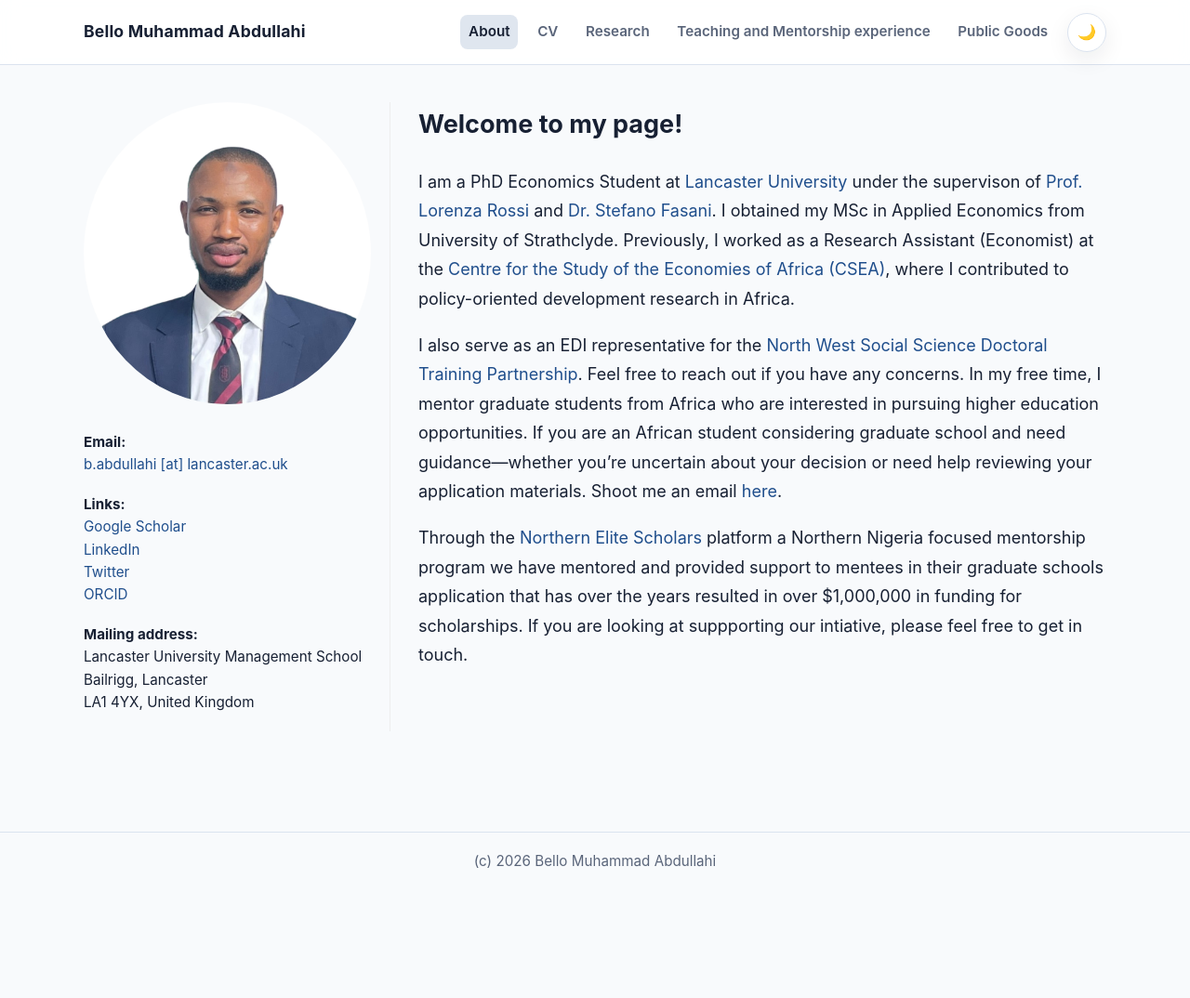
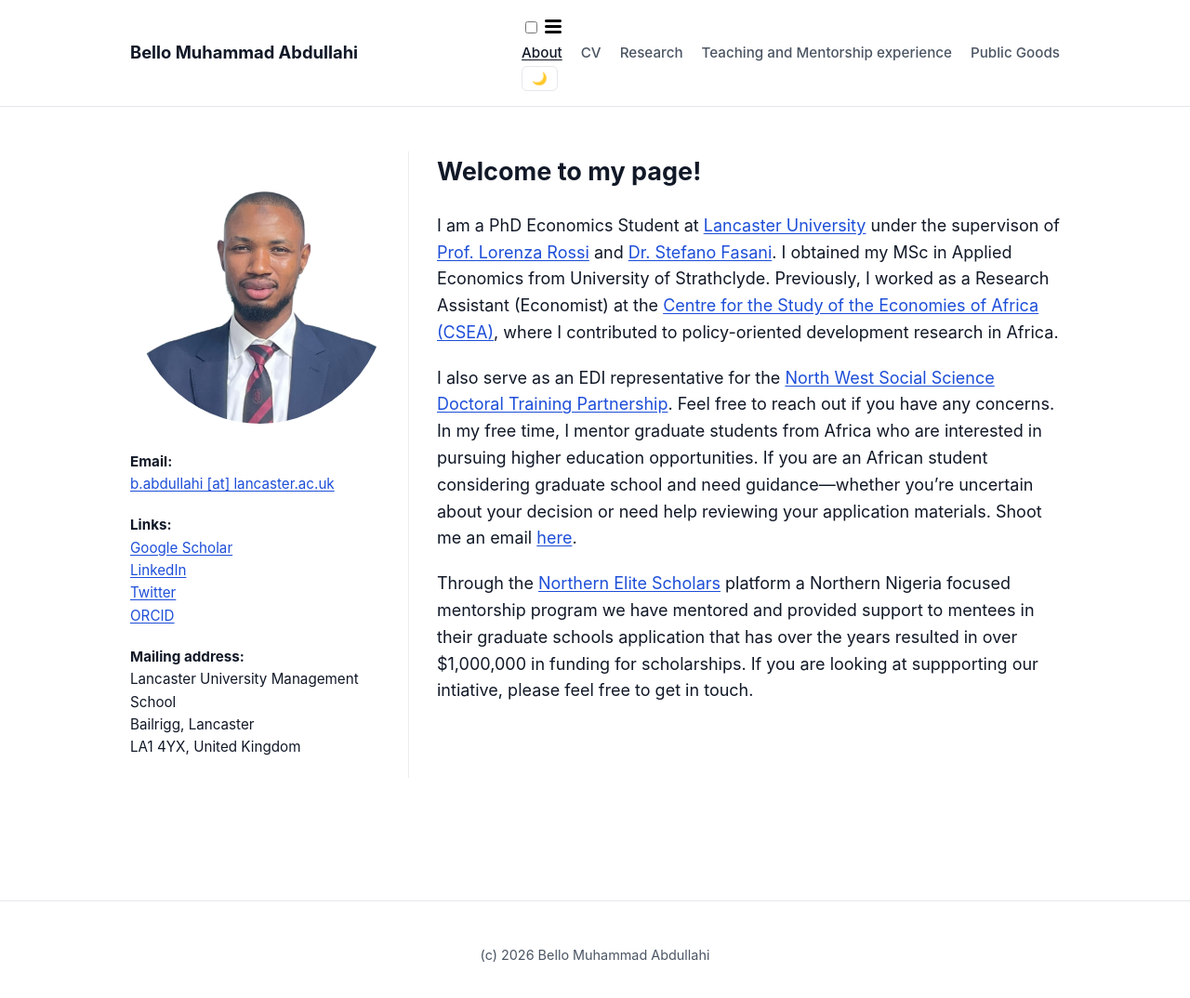
Before and after one commit to Bello-Abdullahi/Bello-Abdullahi.github.io, a Jekyll site: the page built from _pages/about.md, in a window 1280 px wide and 1091 px high. Shown: the top 1074 px of the window at 93% size. Built offline with Jekyll 4.4.1, drawn with Linux system fonts in a browser that asks for light colours.

Commit message:
Refactor CSS variables and layout styles

```diff
--- a/assets/css/custom.css
+++ b/assets/css/custom.css
@@ -1,68 +1,60 @@
+/* --- 1. VARIABLES & THEMES --- */
 :root {
-  --bg: #f8fafc;
-  --surface: #ffffff;
-  --text: #172033;
-  --muted: #5a657a;
-  --border: #dbe3ef;
-  --primary: #1f4e8c;
-  --primary-hover: #173c6c;
-  --shadow: 0 8px 24px rgba(16, 24, 40, 0.08);
+  --bg: #ffffff;          /* Pure white background for that clean academic look */
+  --surface: transparent; /* No more white boxes */
+  --text: #111827;
+  --muted: #4b5563;
+  --border: #e5e7eb;
+  --primary: #1d4ed8;     /* Professional blue for links */
+  --primary-hover: #1e40af;
+  --shadow: none;         /* Removed shadows globally */
 }
 
 :root[data-theme='dark'] {
-  --bg: #0d1321;
-  --surface: #121a2c;
-  --text: #e7ecf5;
-  --muted: #9ca8be;
-  --border: #26314a;
-  --primary: #87b4ff;
-  --primary-hover: #a3c5ff;
-  --shadow: 0 10px 30px rgba(0, 0, 0, 0.35);
+  --bg: #0f172a;
+  --surface: transparent;
+  --text: #f1f5f9;
+  --muted: #94a3b8;
+  --border: #1e293b;
+  --primary: #60a5fa;
+  --primary-hover: #93c5fd;
 }
 
-*,
-*::before,
-*::after {
+/* --- 2. BASE RESET --- */
+*, *::before, *::after {
   box-sizing: border-box;
 }
 
-html,
-body {
+html, body {
   margin: 0;
   padding: 0;
 }
 
 body {
-  background: var(--bg);
+  background-color: var(--bg);
   color: var(--text);
-  font-family: "Inter", "Segoe UI", "Helvetica Neue", Arial, sans-serif;
-  line-height: 1.75;
+  font-family: -apple-system, BlinkMacSystemFont, "Segoe UI", Roboto, Helvetica, Arial, sans-serif;
+  line-height: 1.6;
   font-size: 18px;
-  transition: background-color 0.25s ease, color 0.25s ease;
+  transition: background-color 0.2s ease, color 0.2s ease;
 }
 
-a {
-  color: var(--primary);
-  text-decoration: none;
-}
-
-a:hover,
-a:focus {
-  color: var(--primary-hover);
-  text-decoration: underline;
-}
-
+/* --- 3. LAYOUT --- */
 .wrapper {
-  width: min(1100px, 92%);
+  width: min(1000px, 92%);
   margin: 0 auto;
 }
 
+.page-content {
+  padding: 3rem 0;
+}
+
+/* --- 4. HEADER & NAVIGATION --- */
 .site-header {
   position: sticky;
   top: 0;
   z-index: 20;
-  background: color-mix(in srgb, var(--surface) 88%, transparent);
-  backdrop-filter: blur(10px);
+  background: var(--bg);
   border-bottom: 1px solid var(--border);
 }
 
@@ -70,148 +62,110 @@ a:focus {
   display: flex;
   align-items: center;
   justify-content: space-between;
-  gap: 1rem;
-  padding: 0.85rem 0;
+  padding: 1rem 0;
 }
 
 .site-title {
-  font-size: 1.1rem;
+  font-size: 1.15rem;
   font-weight: 700;
-  letter-spacing: 0.01em;
   color: var(--text);
+  text-decoration: none;
 }
 
-.header-actions {
+.trigger {
   display: flex;
-  align-items: center;
-  gap: 0.75rem;
-}
-
-.site-nav .nav-trigger {
-  display: none;
-}
-
-.site-nav label {
-  display: none;
-}
-
-.site-nav .trigger {
-  display: flex;
-  align-items: center;
-  gap: 0.75rem;
-  flex-wrap: wrap;
+  gap: 1.25rem;
 }
 
 .page-link {
   color: var(--muted);
   font-size: 0.95rem;
-  font-weight: 600;
-  padding: 0.35rem 0.55rem;
-  border-radius: 8px;
+  font-weight: 500;
+  text-decoration: none;
+  transition: color 0.2s;
 }
 
-.page-link:hover,
-.page-link.is-active {
+.page-link:hover, .page-link.is-active {
   color: var(--text);
-  background: color-mix(in srgb, var(--primary) 14%, transparent);
-  text-decoration: none;
+  text-decoration: underline; /* Classic academic style */
 }
 
-.theme-toggle {
-  border: 1px solid var(--border);
-  background: var(--surface);
-  color: var(--text);
-  border-radius: 999px;
-  min-width: 42px;
-  height: 42px;
-  cursor: pointer;
-  font-size: 1rem;
-  box-shadow: var(--shadow);
-}
-
-.page-content {
-  padding: 2.5rem 0 3rem;
-}
-
-.post {
-  background: transparent; /* Removes the white background */
-  border: none;            /* Removes the border line */
-  border-radius: 0;        /* Removes rounded corners */
-  box-shadow: none;        /* Removes the shadow/edges */
-  padding: 0;              /* Removes the extra space inside the box */
+/* --- 5. CONTENT AREA (THE FLAT LOOK) --- */
+.post, .page {
+  background: transparent !important;
+  border: none !important;
+  box-shadow: none !important;
+  padding: 0 !important; /* Removes the "boxed-in" padding */
+  margin: 0 auto;
 }
 
 .post-title {
-  margin-top: 0;
-  margin-bottom: 0.75rem;
-  line-height: 1.2;
-  letter-spacing: -0.01em;
-  font-size: clamp(1.7rem, 3.4vw, 2.55rem);
+  font-size: 2.25rem;
+  font-weight: 800;
+  margin-bottom: 1.5rem;
+  letter-spacing: -0.025em;
 }
 
-.post p {
-  margin: 0 0 1.15rem;
+p {
+  margin-bottom: 1.25rem;
 }
 
-.post .desc,
-.post-description {
-  color: var(--muted);
+a {
+  color: var(--primary);
+  text-decoration: underline;
+  text-underline-offset: 2px;
 }
 
+a:hover {
+  color: var(--primary-hover);
+}
+
+/* --- 6. PROFILE & SIDEBAR --- */
 .profile {
+  float: right;
   margin-left: 2rem;
-  margin-bottom: 1rem;
-  max-width: 250px;
+  margin-bottom: 1.5rem;
+  max-width: 280px;
 }
 
 .profile img {
-  border: 2px solid var(--border);
-  box-shadow: var(--shadow);
   width: 100%;
-  height: auto;
-  object-fit: cover;
+  border-radius: 4px; /* Slight rounding but no thick borders */
+  filter: grayscale(10%) contrast(105%);
 }
 
+/* --- 7. FOOTER --- */
 .site-footer {
   border-top: 1px solid var(--border);
-  margin-top: 2.5rem;
-  padding: 1.15rem 0 1.5rem;
+  margin-top: 4rem;
+  padding: 2rem 0;
 }
 
 .footer-note {
-  margin: 0;
   text-align: center;
   color: var(--muted);
-  font-size: 0.95rem;
+  font-size: 0.9rem;
 }
 
-@media (max-width: 860px) {
+/* --- 8. THEME TOGGLE --- */
+.theme-toggle {
+  background: none;
+  border: 1px solid var(--border);
+  color: var(--text);
+  border-radius: 6px;
+  padding: 5px 10px;
+  cursor: pointer;
+}
+
+/* --- 9. MOBILE RESPONSIVENESS --- */
+@media (max-width: 800px) {
   .profile {
-    float: none !important;
-    margin: 0 auto 1rem;
-    max-width: 240px;
+    float: none;
+    margin: 0 auto 2rem;
+    max-width: 100%;
   }
 
-  .header-inner {
-    flex-wrap: wrap;
-  }
-
-  .site-nav label {
-    display: inline-flex;
-    align-items: center;
-    cursor: pointer;
-    color: var(--text);
-  }
-
-  .site-nav .trigger {
-    display: none;
-    width: 100%;
-    padding-top: 0.5rem;
-  }
-
-  .site-nav .nav-trigger:checked ~ .trigger {
-    display: flex;
-    flex-direction: column;
-    align-items: flex-start;
+  .post-title {
+    font-size: 1.85rem;
   }
 }
```
